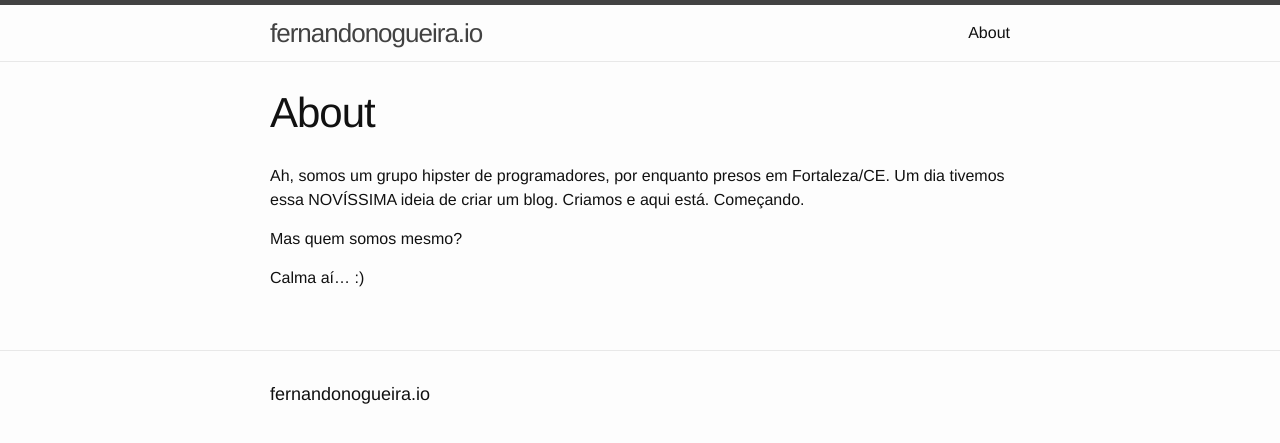
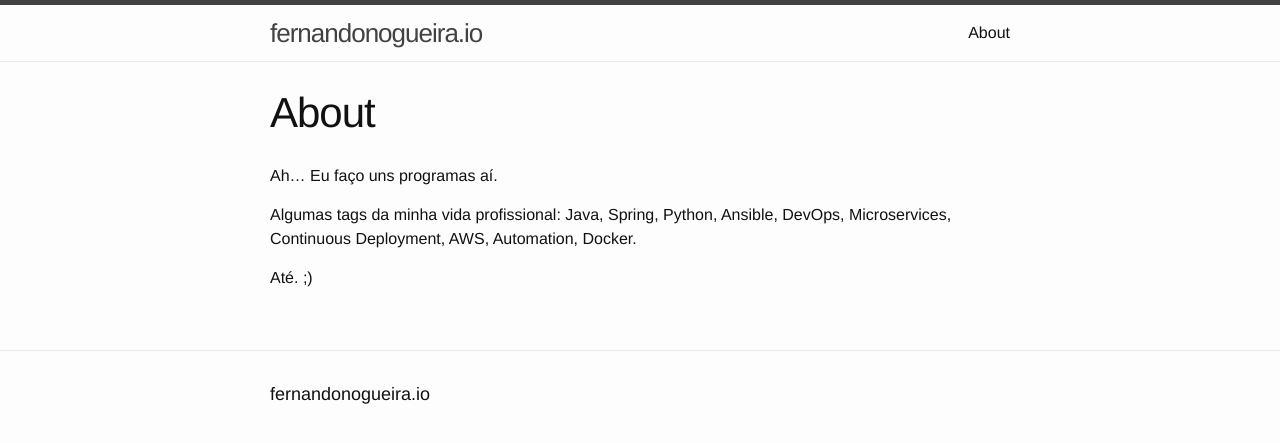
Before and after one commit to fernandonogueira/fernandonogueira.github.io, a Jekyll site: the page built from about.md, in a window 1280 px wide. Shown: the top 443 px of the page. Built offline with Jekyll 4.4.1, drawn with Linux system fonts in a browser that asks for light colours.

Commit message:
Updating about.md

```diff
--- a/about.md
+++ b/about.md
@@ -4,10 +4,9 @@ title: About
 permalink: /about/
 ---
 
-Ah, somos um grupo hipster de programadores, por enquanto presos em Fortaleza/CE.
-Um dia tivemos essa NOVÍSSIMA ideia de criar um blog.
-Criamos e aqui está. Começando.
+Ah...
+Eu faço uns programas aí.
 
-Mas quem somos mesmo?
+Algumas tags da minha vida profissional: Java, Spring, Python, Ansible, DevOps, Microservices, Continuous Deployment, AWS, Automation, Docker.
 
-Calma aí... :)
+Até. ;)
```
